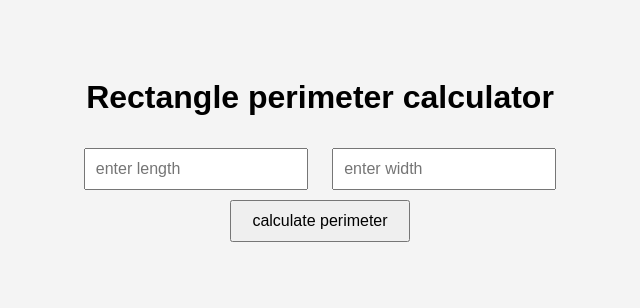
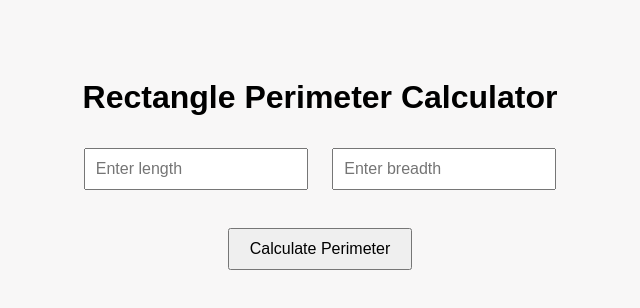
Before and after one commit to kalegauri31/Assignment-9, a plain HTML site: page index.html in a window 1280 px wide. Shown: the whole page, without its empty margins (320-960 px from the left). Drawn offline with Linux system fonts and the light colour scheme.

Commit message:
changes added

```diff
--- a/index.html
+++ b/index.html
@@ -1,51 +1,47 @@
-<!doctype html>
-<html>
+<!DOCTYPE html>
+<html lang="en">
 <head>
-        <title>rectangle perimeter calculator</title>
-        <style>
-            body{
-                font-family: arial,sans-serif;
+  <title>Rectangle Perimeter</title>
+</head>
+<style>body {
+      font-family: Arial, sans-serif;
+      background-color: #f8f7f7;
       text-align: center;
-                padding: 50px;
-                background-color: #f4f4f4;
-            }
-            input{
+      padding: 50px;}
+
+      input {
       padding: 10px;
       margin: 10px;
       width: 200px;
       font-size: 16px;
     }
-            button{
+    button {
       padding: 10px 20px;
       font-size: 16px;
+      margin: 10px;
       cursor: pointer;
     }
-            result{
+    #result {
       margin-top: 20px;
       font-size: 20px;
       color: green;
     }
 </style>
-            </head>
 <body>
-                <h1>Rectangle perimeter calculator</h1>
-                <input type="number" id="length" placeholder="enter length"/>
-                <input type="number" id="width" placeholder="enter width"/>
+   <h1>Rectangle Perimeter Calculator</h1>
+  <input type="number" id="length" placeholder="Enter length">
+  <input type="number" id="breadth" placeholder="Enter breadth">
   <br/>
-                <button
-                onclick="calculateperimeter ()">calculate perimeter</button>
-                <div id="result"></div>
+  <br/>
+  <button onclick="calculatePerimeter()">Calculate Perimeter</button>
+  <p id="result"></p>
+
   <script>
-                    function calculateperimeter(){
-                        const length =parseFloat(document.getElementById("length").value);
-                        const width =parseFloat(document.getElementById("width").value);
-                        if(isNaN(length) || isNaN(width))
-                    {
-                        document.getElementById("result").textContent="please enter valid number.";
-                        return;
-                    }
-                    const perimeter = 2 *(length +width);
-                    document.getElementById("result").textcontent ='perimeter:${perimeter}';
+    function calculatePerimeter() {
+      var length = parseFloat(document.getElementById("length").value);
+      var breadth = parseFloat(document.getElementById("breadth").value);
+      var perimeter = 2 * (length + breadth);
+      document.getElementById("result").innerText = "Perimeter: " + perimeter;
     }
   </script>
 </body>
```
Lines whose indentation alone changed are shown as unchanged.
